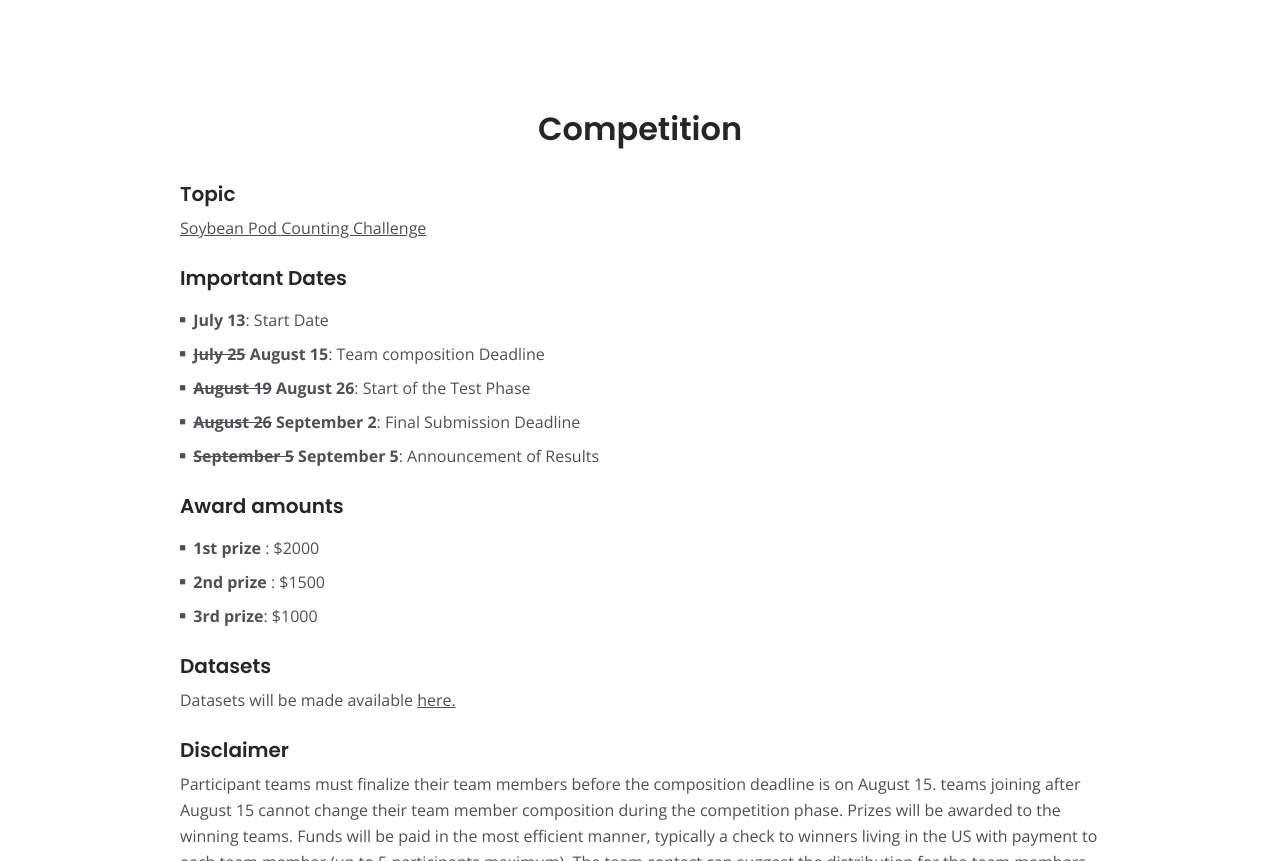
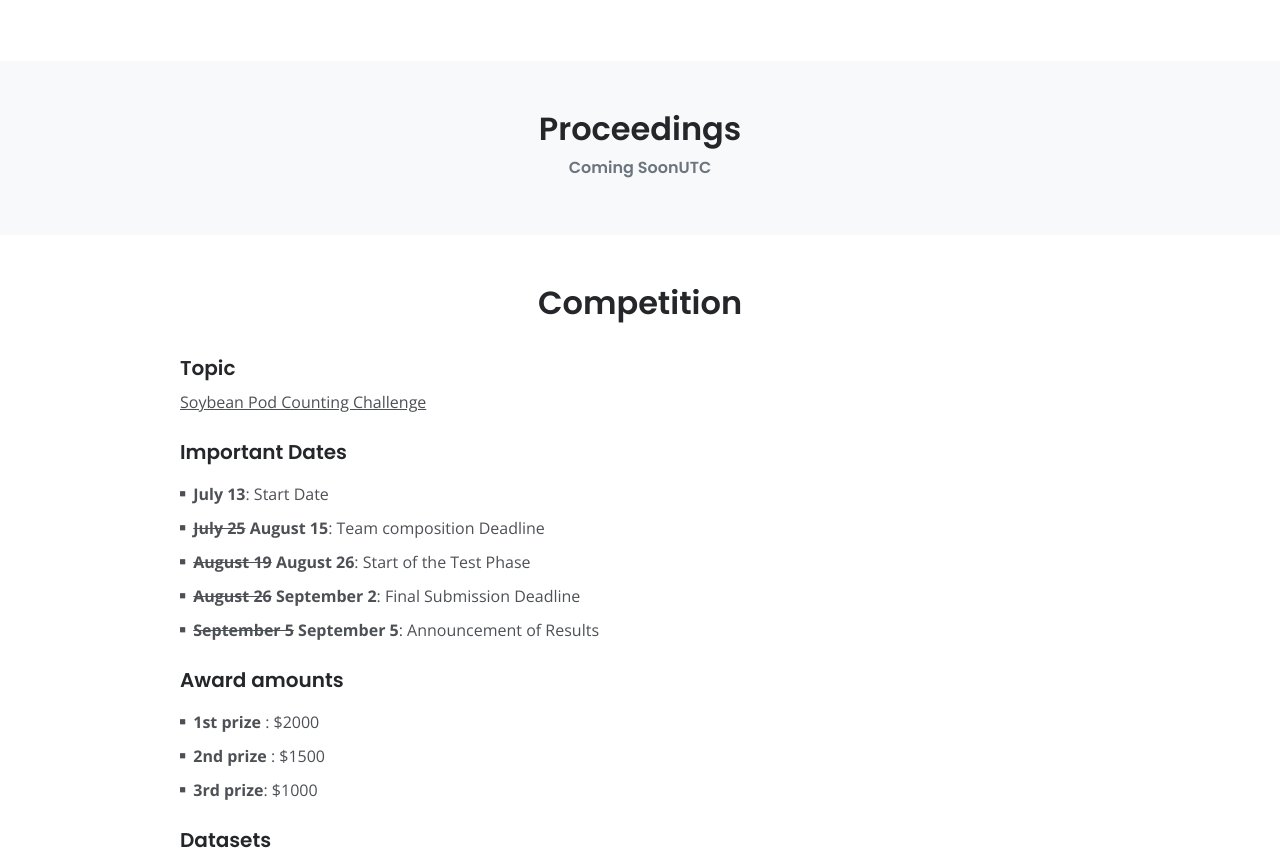
Before and after one commit to mlcas2022/mlcas2022.github.io, a plain HTML site: page index.html in a window 1280 px wide. Shown: the part 5245-6106 px from the top of the page. Drawn offline with nearby package versions, Linux system fonts and the light colour scheme.

Commit message:
included coming soon for proceeding

```diff
--- a/index.html
+++ b/index.html
@@ -583,7 +583,17 @@
 
 
 
-
+<!--     Delete and Use proceeding element below this when there is info -->
+     <div class="ex-basic-1 bg-gray pt-5 pb-5">
+        <div class="container" id="proceedings">
+            <div class="row">
+                <div class="col-lg-12">
+                    <h2 class="h2-heading text-center">Proceedings</h2>
+                    <h6 class="text-center text-muted">Coming Soon<span id="proceed_tz"></span></h6>
+                </div>
+            </div>
+         </div>
+    </div>
 
 
 
```
